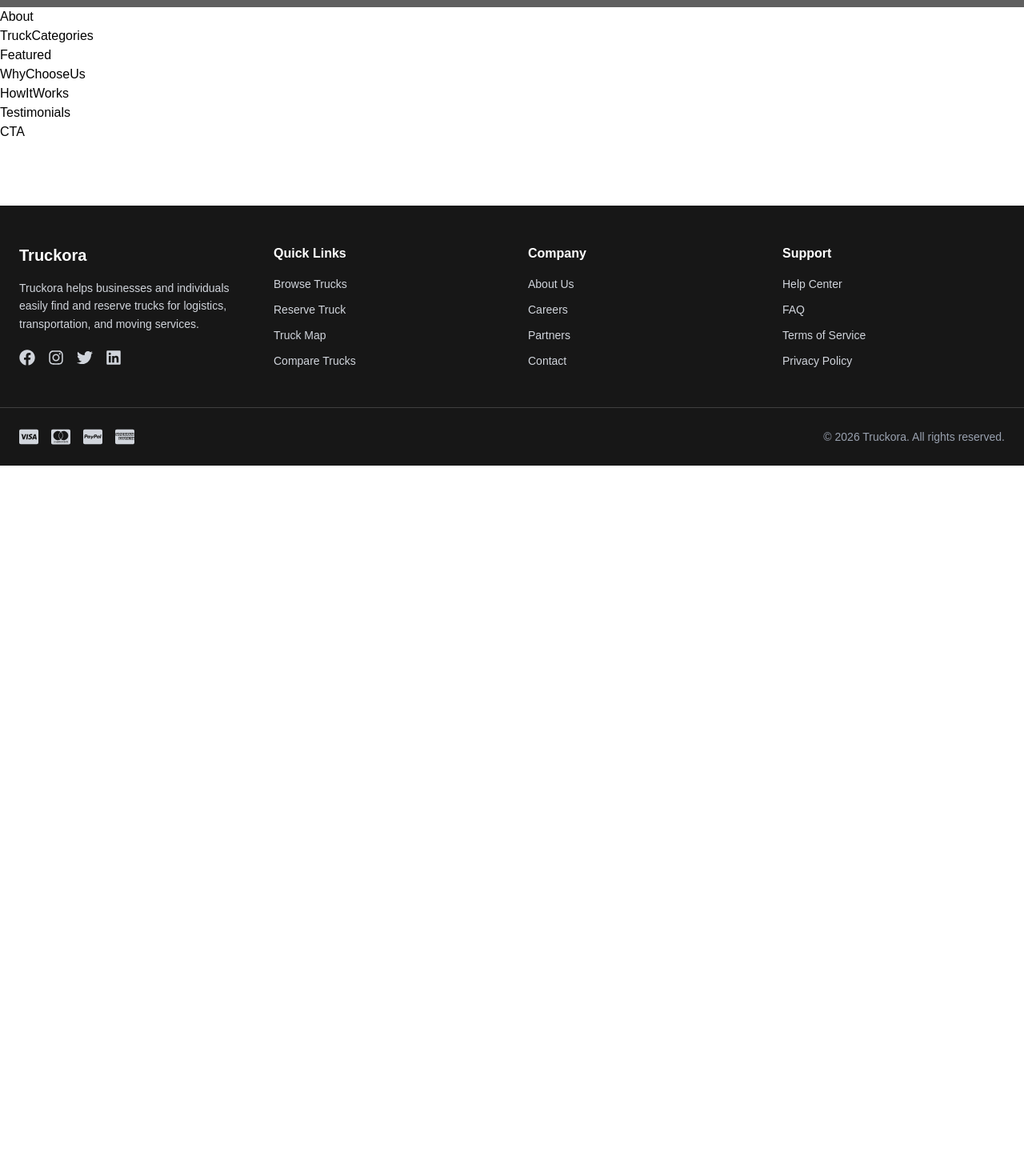
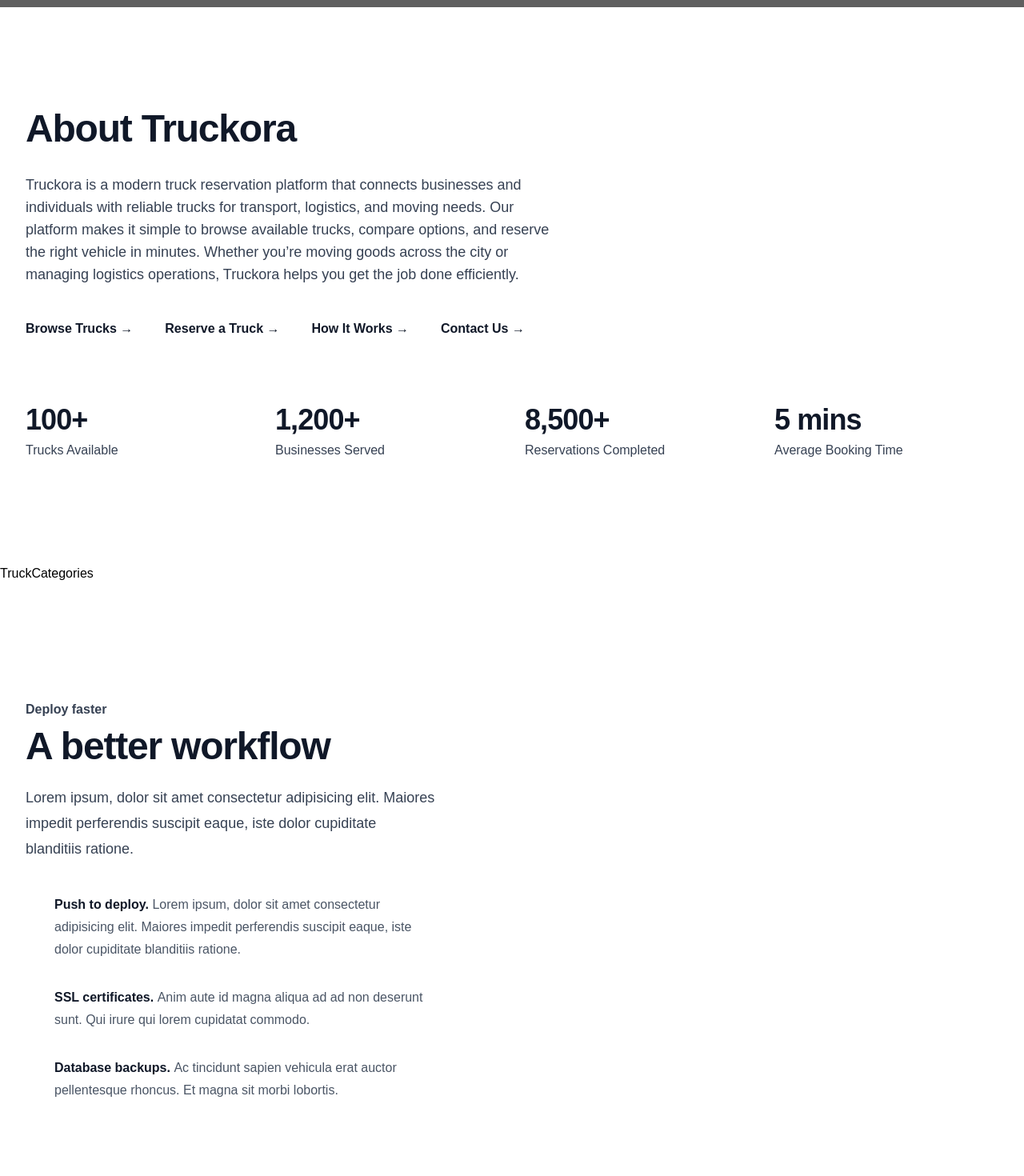
Before and after one commit to genta-bahana-nagari/truckora, a Next.js app: page / in a window 1280 px wide. Shown: the part 620-2090 px from the top of the page at 80% size. Before the commit the page ends 1202 px from the top, so only its background shows below. Built offline with nearby package versions, Linux system fonts and the light colour scheme; no server answers; grey boxes are pictures that could not be loaded.

Commit message:
fix: navigation in 404 page

```diff
--- a/src/app/not-found.tsx
+++ b/src/app/not-found.tsx
@@ -1,3 +1,7 @@
+"use effect";
+
+import Link from "next/link";
+
 const NotFound = () => {
   return (
     <main className="grid min-h-full place-items-center bg-white px-6 py-24 sm:py-32 lg:px-8">
@@ -10,15 +14,15 @@ const NotFound = () => {
           Sorry, we couldn’t find the page you’re looking for.
         </p>
         <div className="mt-10 flex items-center justify-center gap-x-6">
-          <a
-            href="#"
+          <Link
+            href="/"
             className="rounded-md bg-gray-700 px-3.5 py-2.5 text-sm font-semibold text-white shadow-xs hover:bg-gray-800 transition duration-300 focus-visible:outline-2 focus-visible:outline-offset-2 focus-visible:outline-gray-700"
           >
             Go back home
-          </a>
-          <a href="#" className="text-sm font-semibold text-gray-900">
+          </Link>
+          <Link href="/help" className="text-sm font-semibold text-gray-900">
             Contact support <span aria-hidden="true">&rarr;</span>
-          </a>
+          </Link>
         </div>
       </div>
     </main>
--- a/src/components/sections/home/About.tsx
+++ b/src/components/sections/home/About.tsx
@@ -1,7 +1,60 @@
-import React from "react";
+"use client";
 
-const About = () => {
-  return <div>About</div>;
-};
+const links = [
+  { name: "Browse Trucks", href: "/trucks" },
+  { name: "Reserve a Truck", href: "/reserve" },
+  { name: "How It Works", href: "/#how-it-works" },
+  { name: "Contact Us", href: "/contact" },
+];
 
-export default About;
+const stats = [
+  { name: "Trucks Available", value: "100+" },
+  { name: "Businesses Served", value: "1,200+" },
+  { name: "Reservations Completed", value: "8,500+" },
+  { name: "Average Booking Time", value: "5 mins" },
+];
+
+export default function About() {
+  return (
+    <section
+      id="about"
+      className="relative isolate overflow-hidden bg-white py-24 sm:py-32"
+    >
+      <div className="mx-auto max-w-7xl px-6 lg:px-8">
+        <div className="mx-auto max-w-2xl lg:mx-0">
+          <h2 className="text-xl sm:text-2xl md:text-5xl font-semibold tracking-tight text-gray-900">
+            About Truckora
+          </h2>
+          <p className="mt-8 text-xs sm:text-sm md:text-lg font-medium text-pretty text-gray-700 sm:text-xl/8">
+            Truckora is a modern truck reservation platform that connects
+            businesses and individuals with reliable trucks for transport,
+            logistics, and moving needs. Our platform makes it simple to browse
+            available trucks, compare options, and reserve the right vehicle in
+            minutes. Whether you’re moving goods across the city or managing
+            logistics operations, Truckora helps you get the job done
+            efficiently.
+          </p>
+        </div>
+        <div className="mx-auto mt-10 max-w-2xl lg:mx-0 lg:max-w-none">
+          <div className="grid grid-cols-1 gap-x-8 gap-y-6 text-base/7 font-semibold text-gray-900 sm:grid-cols-2 md:flex lg:gap-x-10">
+            {links.map((link) => (
+              <a key={link.name} href={link.href} target="blank" rel="nonopener">
+                {link.name} <span aria-hidden="true">&rarr;</span>
+              </a>
+            ))}
+          </div>
+          <dl className="mt-16 grid grid-cols-1 gap-8 sm:mt-20 sm:grid-cols-2 lg:grid-cols-4">
+            {stats.map((stat) => (
+              <div key={stat.name} className="flex flex-col-reverse gap-1">
+                <dt className="text-base/7 text-gray-700">{stat.name}</dt>
+                <dd className="text-4xl font-semibold tracking-tight text-gray-900">
+                  {stat.value}
+                </dd>
+              </div>
+            ))}
+          </dl>
+        </div>
+      </div>
+    </section>
+  );
+}
--- a/src/components/sections/home/Featured.tsx
+++ b/src/components/sections/home/Featured.tsx
@@ -1,9 +1,52 @@
-import React from 'react'
+const features = [
+  {
+    name: 'Push to deploy.',
+    description:
+      'Lorem ipsum, dolor sit amet consectetur adipisicing elit. Maiores impedit perferendis suscipit eaque, iste dolor cupiditate blanditiis ratione.',
 
-const Featured = () => {
+  },
+  {
+    name: 'SSL certificates.',
+    description: 'Anim aute id magna aliqua ad ad non deserunt sunt. Qui irure qui lorem cupidatat commodo.',
+
+  },
+  {
+    name: 'Database backups.',
+    description: 'Ac tincidunt sapien vehicula erat auctor pellentesque rhoncus. Et magna sit morbi lobortis.',
+
+  },
+]
+
+export default function Featured() {
   return (
-    <div>Featured</div>
+    <section id="featured" className="overflow-hidden bg-white py-24 sm:py-32">
+      <div className="mx-auto max-w-7xl px-6 lg:px-8">
+        <div className="mx-auto grid max-w-2xl grid-cols-1 gap-x-8 gap-y-16 sm:gap-y-20 lg:mx-0 lg:max-w-none lg:grid-cols-2">
+          <div className="lg:pt-4 lg:pr-8">
+            <div className="lg:max-w-lg">
+              <h2 className="text-base/7 font-semibold text-gray-700">Deploy faster</h2>
+              <p className="mt-2 text-4xl font-semibold tracking-tight text-pretty text-gray-900 sm:text-5xl">
+                A better workflow
+              </p>
+              <p className="mt-6 text-lg/8 text-gray-700">
+                Lorem ipsum, dolor sit amet consectetur adipisicing elit. Maiores impedit perferendis suscipit eaque,
+                iste dolor cupiditate blanditiis ratione.
+              </p>
+              <dl className="mt-10 max-w-xl space-y-8 text-base/7 text-gray-600 lg:max-w-none">
+                {features.map((feature) => (
+                  <div key={feature.name} className="relative pl-9">
+                    <dt className="inline font-semibold text-gray-900">
+                      {/* <feature.icon aria-hidden="true" className="absolute top-1 left-1 size-5 text-indigo-600" /> */}
+                      {feature.name}
+                    </dt>{' '}
+                    <dd className="inline">{feature.description}</dd>
+                  </div>
+                ))}
+              </dl>
+            </div>
+          </div>
+        </div>
+      </div>
+    </section>
   )
 }
-
-export default Featured
--- a/src/components/sections/home/Hero.tsx
+++ b/src/components/sections/home/Hero.tsx
@@ -32,7 +32,7 @@ export default function HeroSection() {
     setCurrent((prev) => (prev === slides.length - 1 ? 0 : prev + 1));
 
   return (
-    <section className="relative w-full">
+    <section id="hero" className="relative w-full">
       <div className="relative w-full h-[65vh] md:h-auto md:aspect-[21/9] overflow-hidden">
         {slides.map((slide, index) => (
           <div
@@ -53,7 +53,7 @@ export default function HeroSection() {
 
             <div className="absolute inset-0 flex items-end md:items-center md:px-24 pb-12 md:pb-0">
               <div className="max-w-md md:max-w-xl px-5 md:px-12 text-white">
-                <h1 className="text-xl sm:text-2xl md:text-4xl font-bold mb-2 md:mb-4">
+                <h1 className="text-xl sm:text-2xl md:text-5xl font-bold mb-2 md:mb-4">
                   {slide.title}
                 </h1>
                 <p className="text-xs sm:text-sm md:text-lg mb-3 md:mb-6 text-white/90">
```
